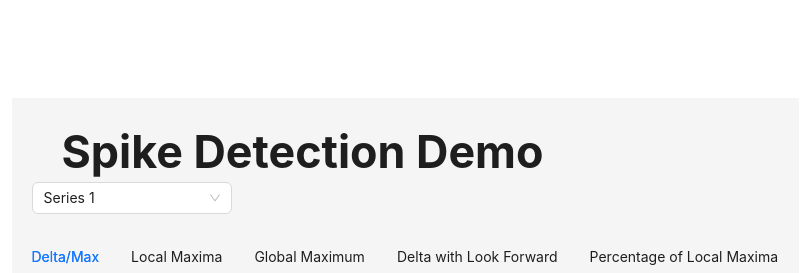
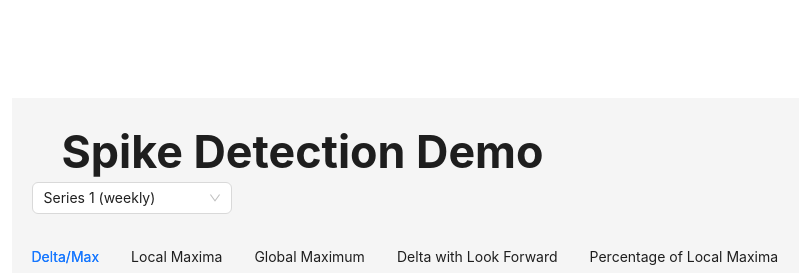
Before and after one commit to OmarNaguib/Spike-Detection, a React (Vite) app: page / in a window 1280 px wide. Shown: the top 273 px of the page, without its empty margins (235-1045 px from the left). Built offline with nearby package versions, Linux system fonts and the light colour scheme.

Commit message:
Add amazing new series

```diff
--- a/src/dataSeries.js
+++ b/src/dataSeries.js
@@ -1,11 +1,11 @@
 // src/dataSeries.js
 export const dataSeries = [
   {
-    name: "Series 1",
+    name: "Series 1 (weekly)",
     data: [2656697, 4960819, 1381008, 4096681, 2834684],
   },
   {
-    name: "Series 2",
+    name: "Series 2 (daily)",
     data: [
       939850, 977099, 17815, 297673, 424260, 1817771, 836202, 1084264, 1175235,
       25511, 12463, 9373, 442936, 380899, 366231, 155691, 20158, 7541, 7552,
@@ -14,17 +14,25 @@ export const dataSeries = [
     ],
   },
   {
-    name: "Series 3",
-    data: [2583862, 4884794, 1219716, 4022330, 2759985],
+    name: "Series 3 (daily)",
+    data: [
+      7732, 11205, 558516, 2409, 43442, 29961, 18073, 20624, 30659, 12400,
+      31342, 89360, 82869, 386734, 21715, 11441, 87570, 72075, 35474, 36497,
+      26358, 25319, 58166, 16489, 51096, 17200, 40753, 44584, 106433, 11824,
+      15362, 19814, 2685, 7458, 39337, 11138, 23291, 18020, 20931, 29003,
+    ],
   },
   {
-    name: "Series 4",
-    data: [2583862, 4884794, 1219716, 4022330, 2759985].map(
-      (value) => value / 10000
-    ),
+    name: "Series 4 (daily)",
+    data: [
+      165442, 619895, 2850953, 21011, 570328, 12797, 2092411, 9528, 233028,
+      169250, 1281602, 552069, 148065, 2247710, 618669, 167784, 345898, 6354,
+      628002, 1392070, 139077, 39446, 33248, 2262244, 333132, 10728, 389810,
+      44792, 384030, 4102, 303,
+    ],
   },
   {
-    name: "Series 5",
+    name: "Series 5 (sin function)",
     data: (() => {
       const length = 40;
       const series = Array.from({ length }, (_, i) => {
@@ -36,4 +44,44 @@ export const dataSeries = [
       return series;
     })(),
   },
+  {
+    name: "Series 6 (weekly)",
+    data: [
+      500658, 292091, 109787, 110625, 148653, 135341, 95211519, 1407697, 125173,
+      7722002, 20225508, 6273726, 1534788, 7132612, 21451590, 4756024, 3361008,
+      143202243, 189613563, 20559642, 36645873, 6412466, 8249482, 5290863,
+      4964749, 1393927, 4155441, 5790057, 5185150, 2584101, 3428958, 307,
+    ],
+  },
+  {
+    name: "Series 7 (monthly)",
+    data: [
+      1098687, 96879664, 35830597, 172135919, 260987817, 20276009, 20378510,
+      388519,
+    ],
+  },
+  {
+    name: "Series 8 (stable function)",
+    data: (() => {
+      const length = 40;
+      const series = Array.from({ length }, (_, i) => {
+        const fluctuation = Math.sin(i) * 500; // Sine wave fluctuation
+        return 20000 + fluctuation + Math.random() * 1000; // Random noise
+      });
+      return series;
+    })(),
+  },
+  {
+    name: "Series 9 (now)",
+    data: [
+      619946, 2851045, 21024, 570329, 12797, 2093069, 9527, 233055, 169362,
+      1281703, 552319, 148072, 2429314, 618866, 167835, 346160, 6704, 628095,
+      1392924, 149994, 45030, 33265, 2425618, 334210, 10889, 391299, 45913,
+      1046963, 9950, 9708, 4536,
+    ],
+  },
+  {
+    name: "Series 10 ( yearly now)",
+    data: [186, 922009916, 10078297, 1301679245],
+  },
 ];
```
